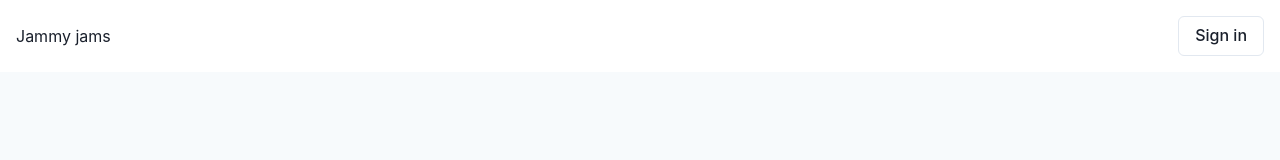
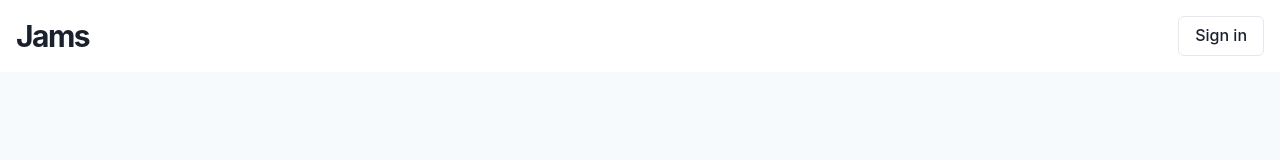
Before and after one commit to redbadger/jams, a Next.js app: page / in a window 1280 px wide. Shown: the top 160 px of the page. Built offline with nearby package versions, Linux system fonts and the light colour scheme; no server answers.

Commit message:
Makes headers consitent

```diff
--- a/components/AdminHeader.js
+++ b/components/AdminHeader.js
@@ -14,7 +14,7 @@ const AdminHeader = () => {
     >
       <Flex align="center" mr={5}>
         <Heading as="h1" size="lg" letterSpacing={'tighter'}>
-          <Link href="/">JAMS</Link>
+          <Link href="/moderator">Jams</Link>
         </Heading>
       </Flex>
 
--- a/pages/index.js
+++ b/pages/index.js
@@ -15,7 +15,11 @@ function HomeHeader({ session }) {
   return (
     <Box as="header" p={4} bg={'white'}>
       <HStack>
-        <Box w={'50%'}>Jammy jams</Box>
+        <Box w={'50%'}>
+          <Heading as="h1" size="lg" letterSpacing={'tighter'}>
+            Jams
+          </Heading>
+        </Box>
         <Box w={'50%'} align={'right'}>
           {!session ? (
             <>
```
Also changed, not shown: pages/jams/[jam].js (+6 -1 lines).
